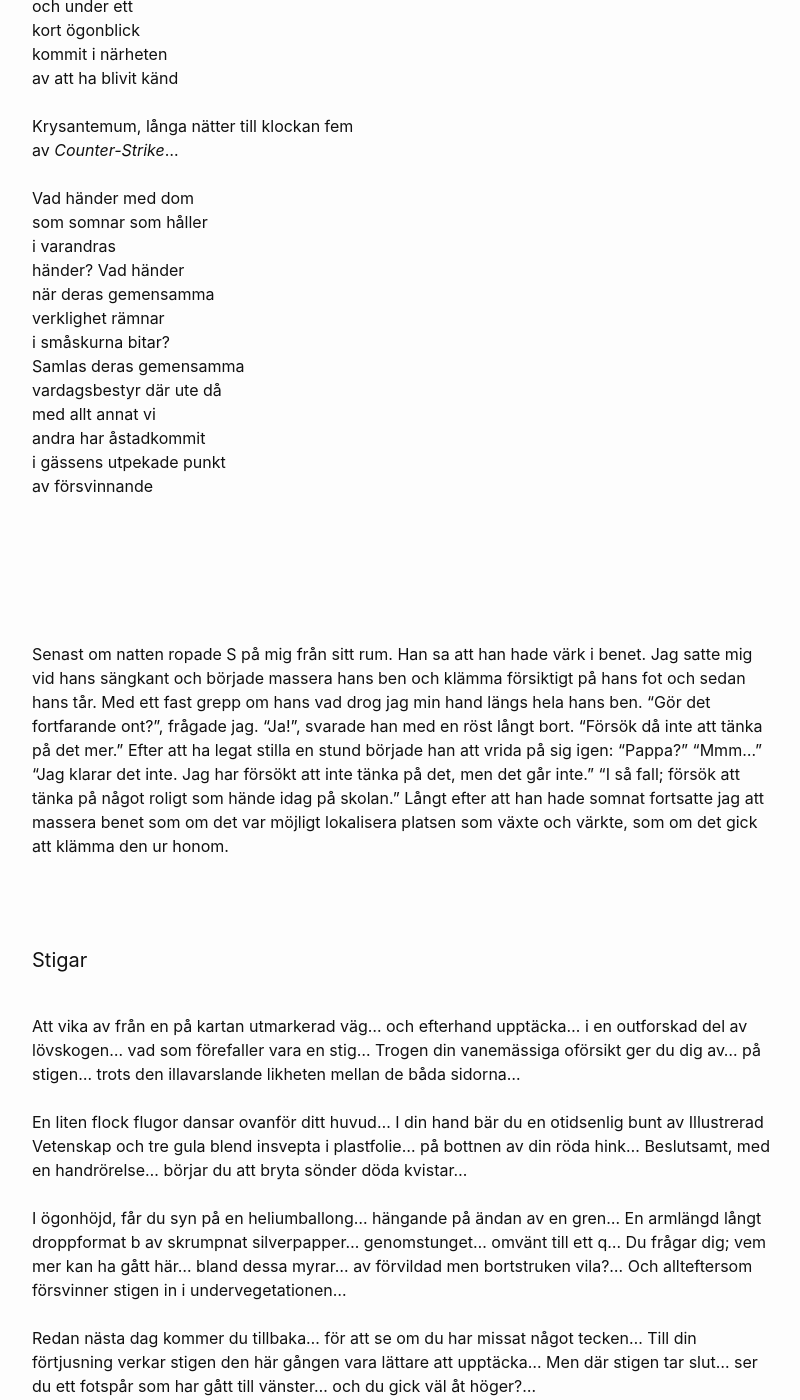
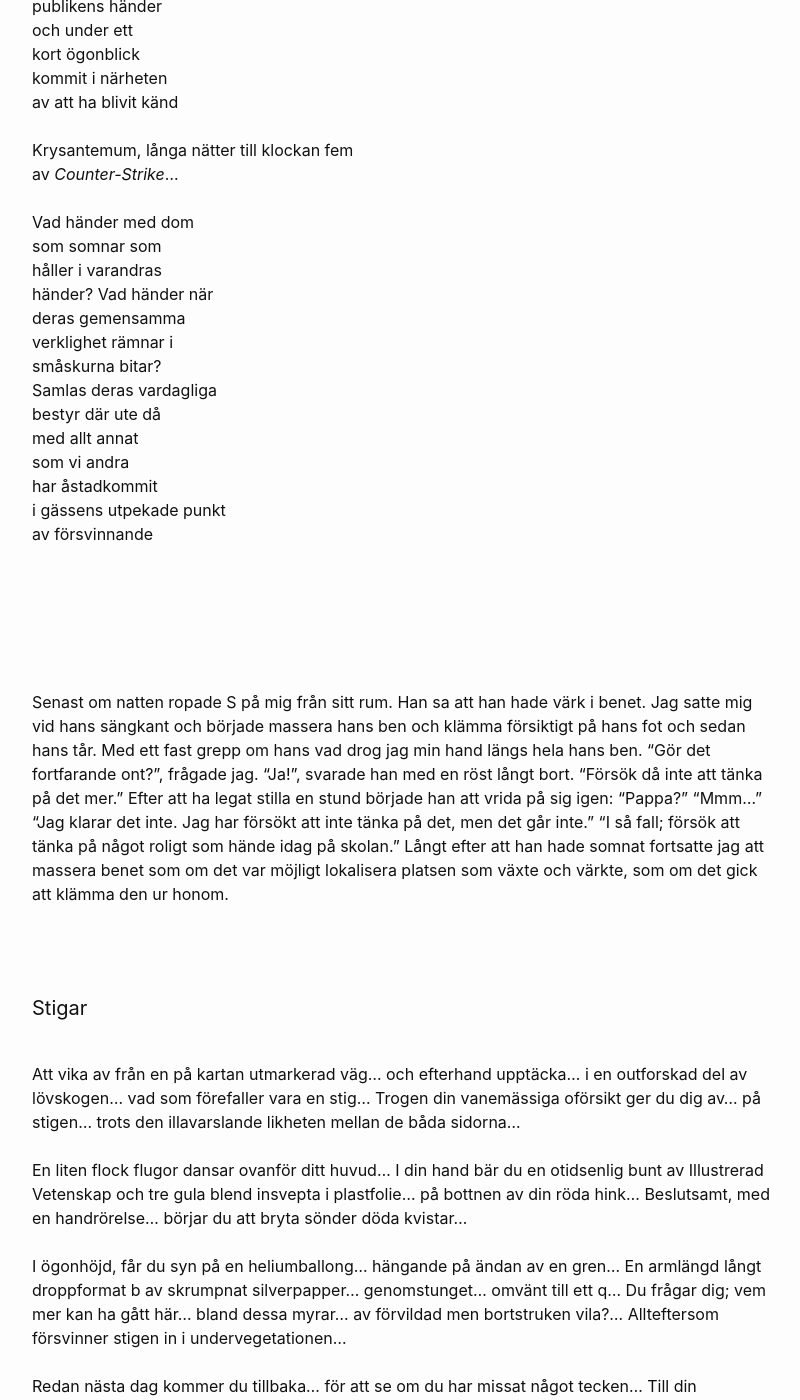
Before and after one commit to terr4form4/terr4form4.github.io, a Jekyll site: the page built from _posts/poesi/2024-01-03-dikter-2023-2024.md, in a window 1280 px wide and 1400 px high, scrolled down 10565 px. Shown: the whole window, without its empty margins (238-1038 px from the left). Built offline with Jekyll 4.4.1, drawn with Linux system fonts in a browser that asks for light colours; comment, search, counter and statistics services are not loaded; some of the changed text lies outside the part shown.

Commit message:
dikter rev

```diff
--- a/_posts/poesi/2024-01-03-dikter-2023-2024.md
+++ b/_posts/poesi/2024-01-03-dikter-2023-2024.md
@@ -398,10 +398,10 @@ och åt<br/>
 Hortensia; tecken på oro<br/>
 en blottlagd käke<br/>
 som träder fram ur jorden<br/>
-och ännu talar<br/>
-för mycket, för länge<br/>
+och som ännu talar<br/>
+för mycket och för länge<br/>
 <br/>
-På kvällen när yrande<br/>
+På kvällen när mina yrande<br/>
 tankar kurade sig samman<br/>
 bakom idéen om<br/>
 en sydmur utan slut<br/>
@@ -426,8 +427,8 @@ en kropp<br/>
 <br/>
 men ibland släpas den<br/>
 också på rygg<br/>
-tillbaka över sanden<br/>
-ned i vattnet som<br/>
+över sanden<br/>
+tillbaka ned i vattnet som<br/>
 den som stagedivat över<br/>
 publikens händer<br/>
 och under ett<br/>
@@ -439,16 +440,17 @@ Krysantemum, långa nätter till klockan fem<br/>
 av *Counter-Strike*...<br/>
 <br/>
 Vad händer med dom<br/>
-som somnar som håller<br/>
-i varandras<br/>
-händer? Vad händer<br/>
-när deras gemensamma<br/>
-verklighet rämnar<br/>
-i småskurna bitar?<br/>
-Samlas deras gemensamma<br/>
-vardagsbestyr där ute då<br/>
-med allt annat vi<br/>
-andra har åstadkommit<br/>
+som somnar som<br/>
+håller i varandras<br/>
+händer? Vad händer när<br/>
+deras gemensamma<br/>
+verklighet rämnar i<br/>
+småskurna bitar?<br/>
+Samlas deras vardagliga<br/>
+bestyr där ute då<br/>
+med allt annat<br/>
+som vi andra<br/>
+har åstadkommit<br/>
 i gässens utpekade punkt<br/>
 av försvinnande<br/>
 <br/>
@@ -472,7 +474,7 @@ Att vika av från en på kartan utmarkerad väg... och efterhand upptäcka... i
 En liten flock flugor dansar ovanför ditt huvud... I din hand bär du en otidsenlig bunt av Illustrerad Vetenskap och tre gula blend insvepta i plastfolie... på bottnen av din röda hink... Beslutsamt, med en handrörelse... börjar du att bryta sönder döda kvistar...
 <br/>
 <br/>
-I ögonhöjd, får du syn på en heliumballong... hängande på ändan av en gren... En armlängd långt droppformat b av skrumpnat silverpapper... genomstunget... omvänt till ett q... Du frågar dig; vem mer kan ha gått här... bland dessa myrar... av förvildad men bortstruken vila?... Och allteftersom försvinner stigen in i undervegetationen...
+I ögonhöjd, får du syn på en heliumballong... hängande på ändan av en gren... En armlängd långt droppformat b av skrumpnat silverpapper... genomstunget... omvänt till ett q... Du frågar dig; vem mer kan ha gått här... bland dessa myrar... av förvildad men bortstruken vila?... Allteftersom försvinner stigen in i undervegetationen...
 <br/>
 <br/>
 Redan nästa dag kommer du tillbaka... för att se om du har missat något tecken... Till din förtjusning verkar stigen den här gången vara lättare att upptäcka... Men där stigen tar slut... ser du ett fotspår som har gått till vänster... och du gick väl åt höger?...
```
Also changed, not shown: other parts of _posts/poesi/2024-01-03-dikter-2023-2024.md (+13 -12 lines).
